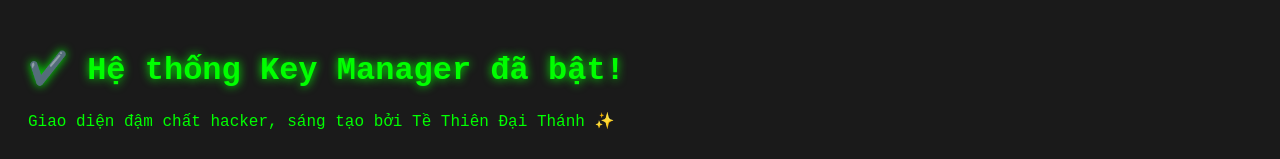
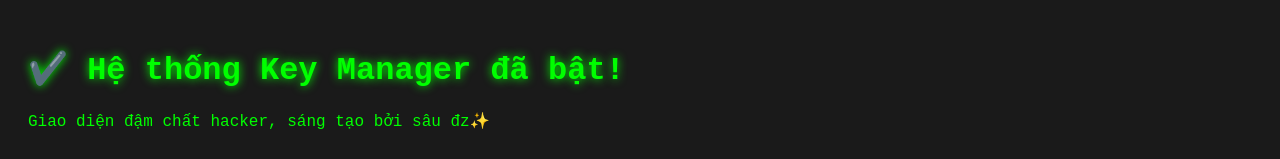
Before and after one commit to anhlongscript/ecotek-key-manager, a plain HTML site: page index.html in a window 1280 px wide. Shown: the top 159 px of the page. Drawn offline with Linux system fonts and the light colour scheme.

Commit message:
Update index.html

```diff
--- a/index.html
+++ b/index.html
@@ -61,7 +61,7 @@
 </head>
 <body>
     <h1>✔️ Hệ thống Key Manager đã bật!</h1>
-    <p>Giao diện đậm chất hacker, sáng tạo bởi Tề Thiên Đại Thánh ✨</p>
+    <p>Giao diện đậm chất hacker, sáng tạo bởi sâu đz✨</p>
 
     <div class="section">
         <h2>➕ Tạo key mới</h2>
```
